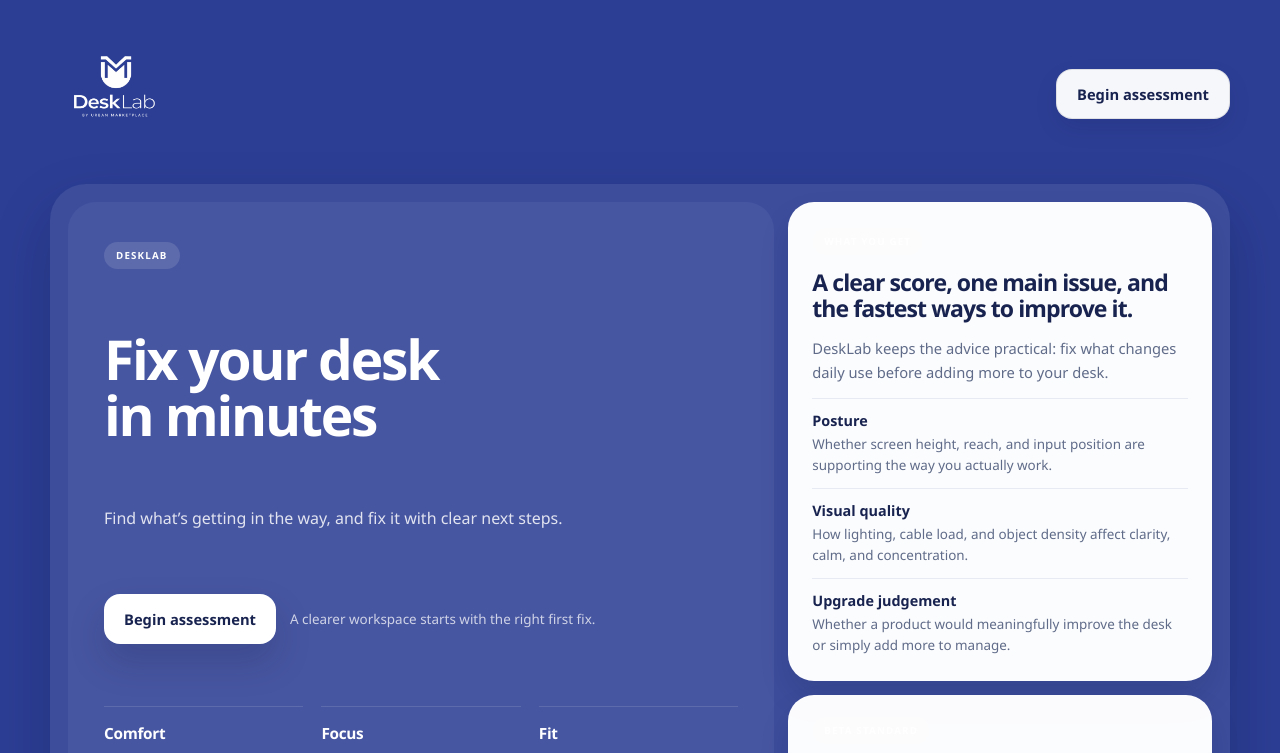
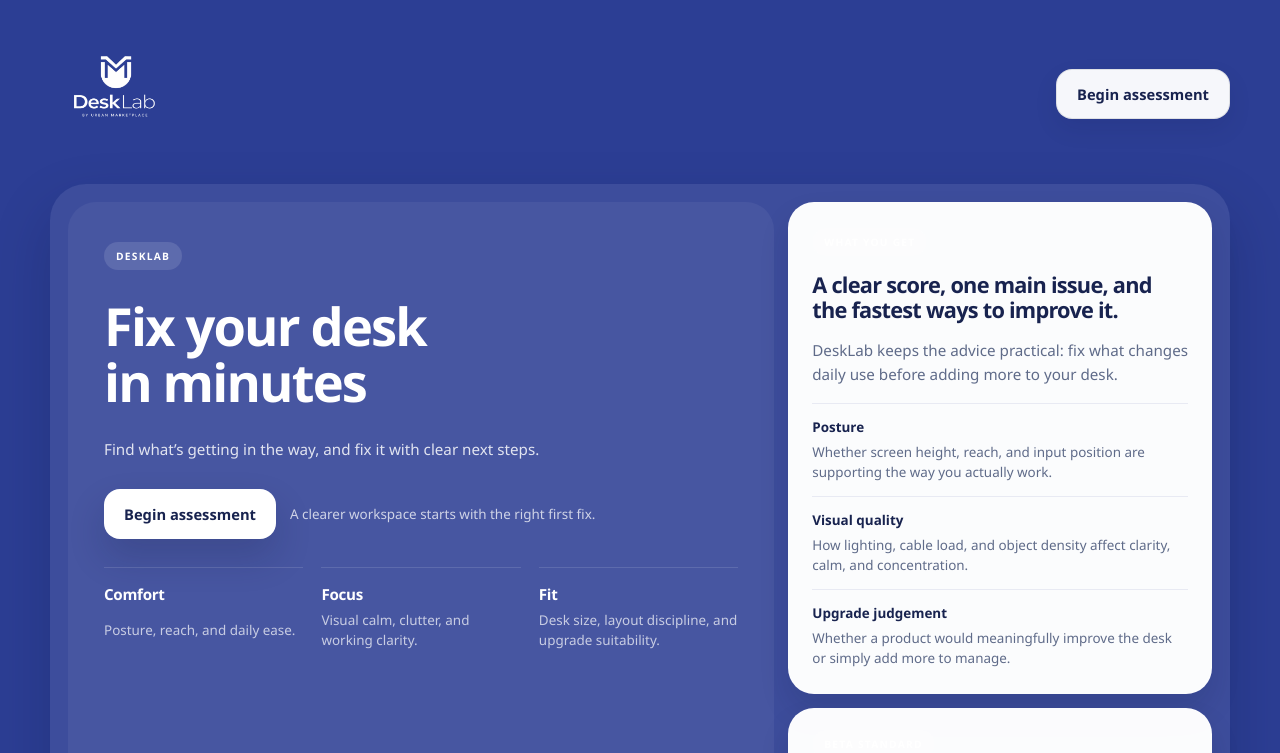
Before and after one commit to urbanmarketplace-labs/desk-advisor, a Next.js app: page / in a window 1280 px wide. Shown: the top 753 px of the page. Built offline with nearby package versions, Linux system fonts and the light colour scheme.

Commit message:
Normalize DeskLab typography and spacing

```diff
--- a/src/app/globals.css
+++ b/src/app/globals.css
@@ -12,6 +12,12 @@
   --radius-xl: 36px;
   --radius-lg: 28px;
   --radius-md: 20px;
+  --text-xs: 0.72rem;
+  --text-sm: 0.84rem;
+  --text-base: 0.95rem;
+  --heading-sm: clamp(1.28rem, 1.7vw, 1.55rem);
+  --heading-md: clamp(1.55rem, 2.4vw, 2rem);
+  --heading-hero: clamp(3rem, 4.1vw, 3.85rem);
 }
 
 * {
@@ -61,7 +67,7 @@ button {
 .progressMeta,
 .navRow,
 .productTop,
-.signalRow,
+signalRow,
 .productMeta,
 .subScoreTop,
 .overviewTop,
@@ -190,8 +196,8 @@ button {
 
 .heroContent {
   display: grid;
-  align-content: space-between;
-  gap: 24px;
+  align-content: start;
+  gap: 28px;
   min-height: 460px;
   padding: 40px 36px 32px;
   border-radius: var(--radius-lg);
@@ -221,7 +227,7 @@ button {
   padding: 7px 12px;
   background: rgba(255, 255, 255, 0.12);
   color: #fff;
-  font-size: 0.61rem;
+  font-size: 0.64rem;
   font-weight: 700;
   letter-spacing: 0.12em;
   text-transform: uppercase;
@@ -232,7 +238,7 @@ button {
   padding: 8px 12px;
   background: #edf1ff;
   color: var(--brand);
-  font-size: 0.68rem;
+  font-size: var(--text-xs);
   font-weight: 700;
   letter-spacing: 0.08em;
   text-transform: uppercase;
@@ -248,13 +254,13 @@ button {
   margin: 0;
   font-family: "Aptos Display", "Aptos", "Segoe UI", "Helvetica Neue", Arial, sans-serif;
   font-weight: 600;
-  letter-spacing: -0.04em;
+  letter-spacing: -0.035em;
 }
 
 .hero h1 {
-  max-width: 11ch;
-  font-size: clamp(2.8rem, 4.3vw, 4.2rem);
-  line-height: 1.02;
+  max-width: 12ch;
+  font-size: var(--heading-hero);
+  line-height: 1.06;
 }
 
 .heroLead,
@@ -270,13 +276,14 @@ button {
 .inputQualityCard span,
 .inputQualityCard p {
   font-size: 1rem;
-  line-height: 1.66;
+  line-height: 1.58;
 }
 
 .heroLead {
   max-width: 33rem;
   margin: 0;
   color: rgba(255, 255, 255, 0.84);
+  font-size: var(--text-base);
 }
 
 .heroActions {
@@ -286,13 +293,14 @@ button {
 
 .heroMeta {
   color: rgba(255, 255, 255, 0.74);
-  font-size: 0.84rem;
+  font-size: var(--text-sm);
 }
 
 .heroHighlights {
   display: grid;
   grid-template-columns: repeat(3, minmax(0, 1fr));
   gap: 18px;
+  margin-top: auto;
 }
 
 .heroHighlights div {
@@ -305,14 +313,14 @@ button {
 .heroHighlights strong,
 .productTop strong,
 .insightCard strong {
-  font-size: 0.96rem;
+  font-size: var(--text-base);
   letter-spacing: -0.02em;
 }
 
 .heroHighlights span {
   color: rgba(255, 255, 255, 0.7);
-  font-size: 0.83rem;
-  line-height: 1.56;
+  font-size: var(--text-sm);
+  line-height: 1.5;
 }
 
 .heroAside {
@@ -329,13 +337,13 @@ button {
 
 .heroPanel {
   display: grid;
-  gap: 14px;
+  gap: 16px;
   padding: 26px 24px;
 }
 
 .heroPanelTitle {
-  font-size: clamp(1.35rem, 1.8vw, 1.72rem);
-  line-height: 1.14;
+  font-size: var(--heading-sm);
+  line-height: 1.16;
   color: var(--brand-dark);
 }
 
@@ -343,30 +351,34 @@ button {
 .heroFoot p {
   margin: 0;
   color: var(--muted);
-  font-size: 0.92rem;
+  font-size: var(--text-base);
 }
 
 .heroEditorial {
   display: grid;
-  gap: 12px;
+  gap: 0;
 }
 
 .heroEditorial div {
   display: grid;
-  gap: 4px;
-  padding-top: 12px;
+  gap: 6px;
+  padding: 14px 0;
   border-top: 1px solid rgba(44, 62, 148, 0.09);
+}
+
+.heroEditorial div:last-child {
+  padding-bottom: 0;
 }
 
 .heroEditorial strong {
   color: var(--brand-dark);
-  font-size: 0.9rem;
+  font-size: var(--text-sm);
 }
 
 .heroEditorial span {
   color: var(--muted);
-  font-size: 0.84rem;
-  line-height: 1.55;
+  font-size: var(--text-sm);
+  line-height: 1.5;
 }
 
 .heroFoot {
@@ -425,8 +437,8 @@ button {
 
 .assessmentIntro h2 {
   max-width: 18ch;
-  font-size: clamp(1.75rem, 2.5vw, 2.3rem);
-  line-height: 1.08;
+  font-size: var(--heading-md);
+  line-height: 1.12;
   color: var(--brand-dark);
 }
 
@@ -461,7 +473,7 @@ button {
   padding: 9px 13px;
   background: var(--paper-soft);
   color: var(--brand);
-  font-size: 0.74rem;
+  font-size: var(--text-xs);
   font-weight: 700;
 }
 
@@ -489,7 +501,7 @@ button {
 
 .progressMeta {
   color: var(--muted);
-  font-size: 0.88rem;
+  font-size: var(--text-sm);
 }
 
 .progressTrack {
@@ -516,8 +528,8 @@ button {
 .loadingState h2,
 .resultOverview h2,
 .compactIntro h2 {
-  font-size: clamp(1.8rem, 3vw, 2.45rem);
-  line-height: 1.05;
+  font-size: var(--heading-md);
+  line-height: 1.12;
   color: var(--brand-dark);
   outline: none;
 }
@@ -561,7 +573,7 @@ button {
 
 .questionHint {
   color: var(--muted);
-  font-size: 0.84rem;
+  font-size: var(--text-sm);
 }
 
 .textareaWrap {
@@ -647,7 +659,7 @@ button {
 .fitPill,
 .confidencePill {
   padding: 8px 12px;
-  font-size: 0.74rem;
+  font-size: var(--text-xs);
   font-weight: 700;
   letter-spacing: 0.04em;
 }
@@ -687,14 +699,14 @@ button {
 }
 
 .constraintMeta strong {
-  font-size: 0.74rem;
+  font-size: var(--text-xs);
   letter-spacing: 0.08em;
   text-transform: uppercase;
   color: rgba(255, 255, 255, 0.72);
 }
 
 .constraintMeta span {
-  font-size: 0.98rem;
+  font-size: var(--text-base);
   line-height: 1.45;
 }
 
@@ -826,21 +838,21 @@ button {
 }
 
 .subScoreTop strong {
-  font-size: 0.95rem;
+  font-size: var(--text-base);
   color: var(--brand-dark);
 }
 
 .subScoreTop span {
   color: var(--brand);
-  font-size: 0.82rem;
+  font-size: var(--text-sm);
   font-weight: 700;
 }
 
 .subScoreCard p {
   margin: 0;
   color: var(--muted);
-  font-size: 0.84rem;
-  line-height: 1.55;
+  font-size: var(--text-sm);
+  line-height: 1.5;
 }
 
 .miniTrack {
@@ -873,8 +885,8 @@ button {
   gap: 10px;
   margin: 0;
   padding-left: 18px;
-  font-size: 0.93rem;
-  line-height: 1.58;
+  font-size: var(--text-base);
+  line-height: 1.5;
 }
 
 .insightStrip {
@@ -891,7 +903,7 @@ button {
 
 .insightCard span {
   color: var(--muted);
-  font-size: 0.88rem;
+  font-size: var(--text-sm);
   line-height: 1.5;
 }
 
@@ -983,7 +995,8 @@ button {
   }
 
   .hero h1 {
-    font-size: clamp(2.35rem, 11vw, 3.4rem);
+    font-size: clamp(2.35rem, 11vw, 3.2rem);
+    line-height: 1.06;
   }
 
   .assessmentIntro h2,
@@ -992,7 +1005,8 @@ button {
   .resultOverview h2,
   .compactIntro h2,
   .heroPanelTitle {
-    font-size: clamp(1.65rem, 8vw, 2.2rem);
+    font-size: clamp(1.45rem, 7vw, 1.9rem);
+    line-height: 1.14;
   }
 
   .brandImage {
```
